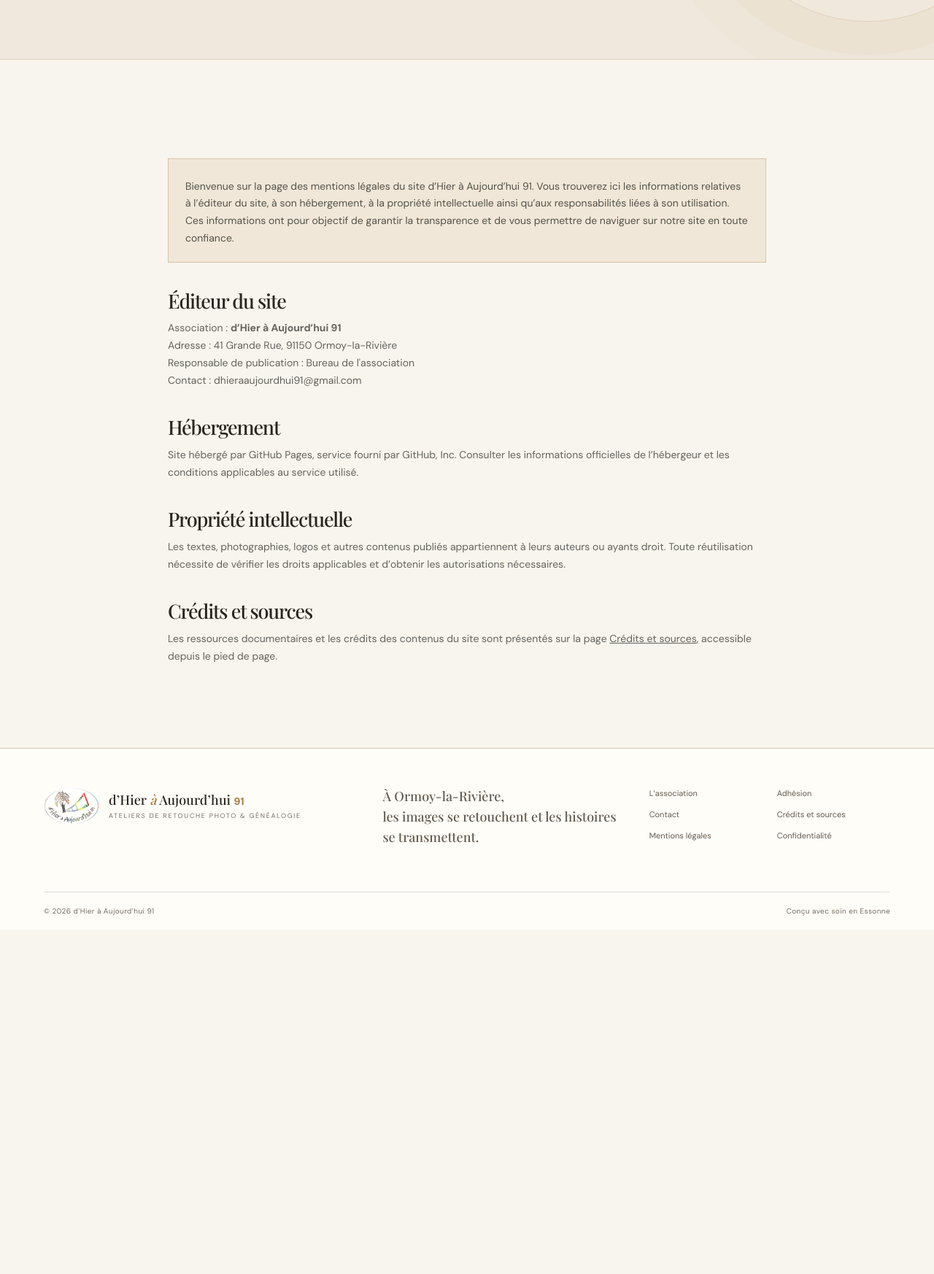
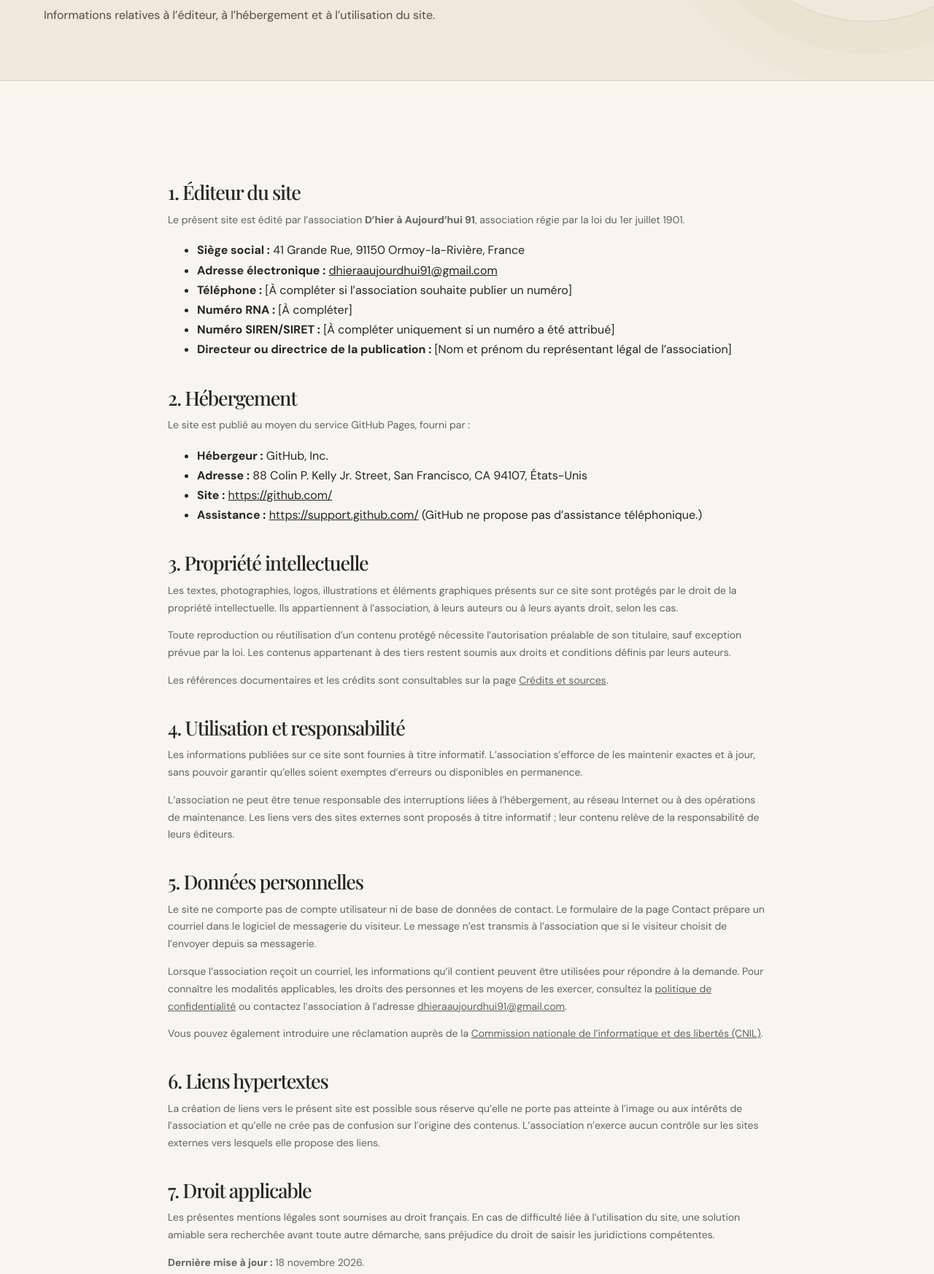
Before and after one commit to matmat-1313/matmat-1313.github.io, a plain HTML site: page mentions-legales.html in a window 1280 px wide. Shown: the part 304-2050 px from the top of the page at 73% size. Before the commit the page ends 1578 px from the top, so only its background shows below. Drawn offline with nearby package versions, Linux system fonts and the light colour scheme; a web font is replaced by a local one.

Commit message:
changement des ultra liens
modifications des pages politique de confidentialité et mentions légales

```diff
--- a/mentions-legales.html
+++ b/mentions-legales.html
@@ -1,24 +1,19 @@
 <!doctype html>
-
-
 <html lang="fr">
-
 <head>
-
   <meta charset="utf-8">
   <meta name="viewport" content="width=device-width, initial-scale=1">
-    <title>Mentions légales — d’Hier à Aujourd’hui 91</title>
-    <meta name="description" content="Mentions légales du site de l’association D’hier à aujourd’hui.">
+  <title>Mentions légales — D’hier à Aujourd’hui 91</title>
+  <meta name="description" content="Mentions légales du site de l’association D’hier à Aujourd’hui 91 : éditeur, hébergement, propriété intellectuelle et données personnelles.">
   <meta name="robots" content="index,follow">
   <link rel="canonical" href="https://matmat-1313.github.io/mentions-legales.html">
-    <link rel="icon" href="logo-association.png" type="image/svg+xml">
+  <link rel="icon" href="logo-association.png" type="image/png">
   <link rel="stylesheet" href="style.css">
-    <script src="main.js" defer>
-    </script>
+  <script src="main.js" defer></script>
 </head>
-
 <body>
   <a class="skip-link" href="#contenu">Aller au contenu</a>
+
   <header class="site-header">
     <div class="container header-inner">
       <a class="brand" href="index.html">
@@ -27,18 +22,14 @@
           <small>Ateliers de retouche photo & généalogie</small>
         </span>
       </a>
-
       <button class="menu-toggle" aria-expanded="false" aria-controls="navigation" aria-label="Ouvrir le menu">
-          <span></span>
-          <span></span>
+        <span></span><span></span>
       </button>
-
       <nav id="navigation" class="nav" aria-label="Navigation principale">
         <a href="photographie.html">Ateliers retouche photo</a>
         <a href="genealogie.html">Généalogie</a>
         <a href="contact.html">Contact</a>
-          <a class="nav-cta" href="adhesion.html">Nous rejoindre <span>↗</span>
-          </a>
+        <a class="nav-cta" href="adhesion.html">Nous rejoindre <span>↗</span></a>
       </nav>
     </div>
   </header>
@@ -47,35 +38,98 @@
     <section class="page-hero compact-hero">
       <div class="container">
         <p class="eyebrow">Informations juridiques</p>
-          <h1>Mentions <em>légales.</em>
-          </h1>
+        <h1>Mentions <em>légales.</em></h1>
+        <p class="hero-lede">Informations relatives à l’éditeur, à l’hébergement et à l’utilisation du site.</p>
       </div>
     </section>
 
     <section class="section-pad">
       <div class="container content-narrow legal-content">
-          <div class="notice notice-warm">
+        <h2>1. Éditeur du site</h2>
+        <p>
+          Le présent site est édité par l’association <strong>D’hier à Aujourd’hui 91</strong>,
+          association régie par la loi du 1er juillet 1901.
+        </p>
+        <ul>
+          <li><strong>Siège social :</strong> 41 Grande Rue, 91150 Ormoy-la-Rivière, France</li>
+          <li><strong>Adresse électronique :</strong> <a href="mailto:dhieraaujourdhui91@gmail.com">dhieraaujourdhui91@gmail.com</a></li>
+          <li><strong>Téléphone :</strong> [À compléter si l’association souhaite publier un numéro]</li>
+          <li><strong>Numéro RNA :</strong> [À compléter]</li>
+          <li><strong>Numéro SIREN/SIRET :</strong> [À compléter uniquement si un numéro a été attribué]</li>
+          <li><strong>Directeur ou directrice de la publication :</strong> [Nom et prénom du représentant légal de l’association]</li>
+        </ul>
 
-            <p>Bienvenue sur la page des mentions légales du site d’Hier à Aujourd’hui 91.
-Vous trouverez ici les informations relatives à l’éditeur du site, à son hébergement, à la propriété intellectuelle ainsi qu’aux responsabilités liées à son utilisation.
-Ces informations ont pour objectif de garantir la transparence et de vous permettre de naviguer sur notre site en toute confiance.</p>
-          </div>
+        <h2>2. Hébergement</h2>
+        <p>Le site est publié au moyen du service GitHub Pages, fourni par :</p>
+        <ul>
+          <li><strong>Hébergeur :</strong> GitHub, Inc.</li>
+          <li><strong>Adresse :</strong> 88 Colin P. Kelly Jr. Street, San Francisco, CA 94107, États-Unis</li>
+          <li><strong>Site :</strong> <a href="https://github.com/" target="_blank" rel="noopener noreferrer">https://github.com/</a></li>
+          <li><strong>Assistance :</strong> <a href="https://support.github.com/" target="_blank" rel="noopener noreferrer">https://support.github.com/</a> (GitHub ne propose pas d’assistance téléphonique.)</li>
+        </ul>
 
-          <h2>Éditeur du site</h2>
-          <p>Association : <strong>d’Hier à Aujourd’hui 91</strong>
-            <br>Adresse : 41 Grande Rue, 91150 Ormoy-la-Rivière
-            <br>Responsable de publication : Bureau de l'association
-            <br>Contact : dhieraaujourdhui91@gmail.com
+        <h2>3. Propriété intellectuelle</h2>
+        <p>
+          Les textes, photographies, logos, illustrations et éléments graphiques présents sur ce site
+          sont protégés par le droit de la propriété intellectuelle. Ils appartiennent à l’association,
+          à leurs auteurs ou à leurs ayants droit, selon les cas.
+        </p>
+        <p>
+          Toute reproduction ou réutilisation d’un contenu protégé nécessite l’autorisation préalable
+          de son titulaire, sauf exception prévue par la loi. Les contenus appartenant à des tiers
+          restent soumis aux droits et conditions définis par leurs auteurs.
+        </p>
+        <p>Les références documentaires et les crédits sont consultables sur la page
+          <a href="credits-sources.html">Crédits et sources</a>.</p>
+
+        <h2>4. Utilisation et responsabilité</h2>
+        <p>
+          Les informations publiées sur ce site sont fournies à titre informatif. L’association
+          s’efforce de les maintenir exactes et à jour, sans pouvoir garantir qu’elles soient
+          exemptes d’erreurs ou disponibles en permanence.
+        </p>
+        <p>
+          L’association ne peut être tenue responsable des interruptions liées à l’hébergement,
+          au réseau Internet ou à des opérations de maintenance. Les liens vers des sites externes
+          sont proposés à titre informatif ; leur contenu relève de la responsabilité de leurs éditeurs.
         </p>
 
-          <h2>Hébergement</h2>
-          <p>Site hébergé par GitHub Pages, service fourni par GitHub, Inc. Consulter les informations officielles de l’hébergeur et les conditions applicables au service utilisé.</p>
+        <h2>5. Données personnelles</h2>
+        <p>
+          Le site ne comporte pas de compte utilisateur ni de base de données de contact.
+          Le formulaire de la page Contact prépare un courriel dans le logiciel de messagerie
+          du visiteur. Le message n’est transmis à l’association que si le visiteur choisit
+          de l’envoyer depuis sa messagerie.
+        </p>
+        <p>
+          Lorsque l’association reçoit un courriel, les informations qu’il contient peuvent être
+          utilisées pour répondre à la demande. Pour connaître les modalités applicables, les droits
+          des personnes et les moyens de les exercer, consultez la
+          <a href="politique-confidentialite.html">politique de confidentialité</a> ou contactez
+          l’association à l’adresse
+          <a href="mailto:dhieraaujourdhui91@gmail.com">dhieraaujourdhui91@gmail.com</a>.
+        </p>
+        <p>
+          Vous pouvez également introduire une réclamation auprès de la
+          <a href="https://www.cnil.fr/" target="_blank" rel="noopener noreferrer">Commission nationale de l’informatique et des libertés (CNIL)</a>.
+        </p>
 
-          <h2>Propriété intellectuelle</h2>
-          <p>Les textes, photographies, logos et autres contenus publiés appartiennent à leurs auteurs ou ayants droit. Toute réutilisation nécessite de vérifier les droits applicables et d’obtenir les autorisations nécessaires.</p>
+        <h2>6. Liens hypertextes</h2>
+        <p>
+          La création de liens vers le présent site est possible sous réserve qu’elle ne porte pas
+          atteinte à l’image ou aux intérêts de l’association et qu’elle ne crée pas de confusion
+          sur l’origine des contenus. L’association n’exerce aucun contrôle sur les sites externes
+          vers lesquels elle propose des liens.
+        </p>
 
-          <h2>Crédits et sources</h2>
-          <p>Les ressources documentaires et les crédits des contenus du site sont présentés sur la page <a href="credits-sources.html">Crédits et sources</a>, accessible depuis le pied de page.</p>
+        <h2>7. Droit applicable</h2>
+        <p>
+          Les présentes mentions légales sont soumises au droit français. En cas de difficulté
+          liée à l’utilisation du site, une solution amiable sera recherchée avant toute autre
+          démarche, sans préjudice du droit de saisir les juridictions compétentes.
+        </p>
+
+        <p><strong>Dernière mise à jour :</strong> 18 novembre 2026.</p>
       </div>
     </section>
   </main>
@@ -84,31 +138,24 @@ Ces informations ont pour objectif de garantir la transparence et de vous permet
     <div class="container footer-main">
       <a class="brand footer-brand" href="index.html">
         <img class="brand-logo" src="logo-association.png" alt="Logo de l’association D’hier à aujourd’hui 91">
-          <span class="brand-name">d’Hier <em>à</em> Aujourd’hui <strong class="brand-number">91</strong>
+        <span class="brand-name">D’hier <em>à</em> aujourd’hui <strong class="brand-number">91</strong>
           <small>Ateliers de retouche photo & généalogie</small>
         </span>
       </a>
-
       <p>À Ormoy-la-Rivière,<br>les images se retouchent et les histoires se transmettent.</p>
       <div class="footer-links">
         <a href="association.html">L’association</a>
         <a href="adhesion.html">Adhésion</a>
         <a href="contact.html">Contact</a>
         <a href="credits-sources.html">Crédits et sources</a>
-          <a href="mentions-legales.html">Mentions légales</a>
+        <a href="mentions-legales.html" aria-current="page">Mentions légales</a>
         <a href="politique-confidentialite.html">Confidentialité</a>
       </div>
     </div>
-
     <div class="container footer-bottom">
-        <span>© <span data-year>2026</span> d’Hier à Aujourd’hui 91</span>
+      <span>© <span data-year>2026</span> D’hier à Aujourd’hui 91</span>
       <span>Conçu avec soin en Essonne</span>
     </div>
-
-
   </footer>
-
 </body>
-
-
 </html>
```
Also changed, not shown: politique-confidentialite.html (+1 -1 lines). Lines whose indentation alone changed are shown as unchanged.
